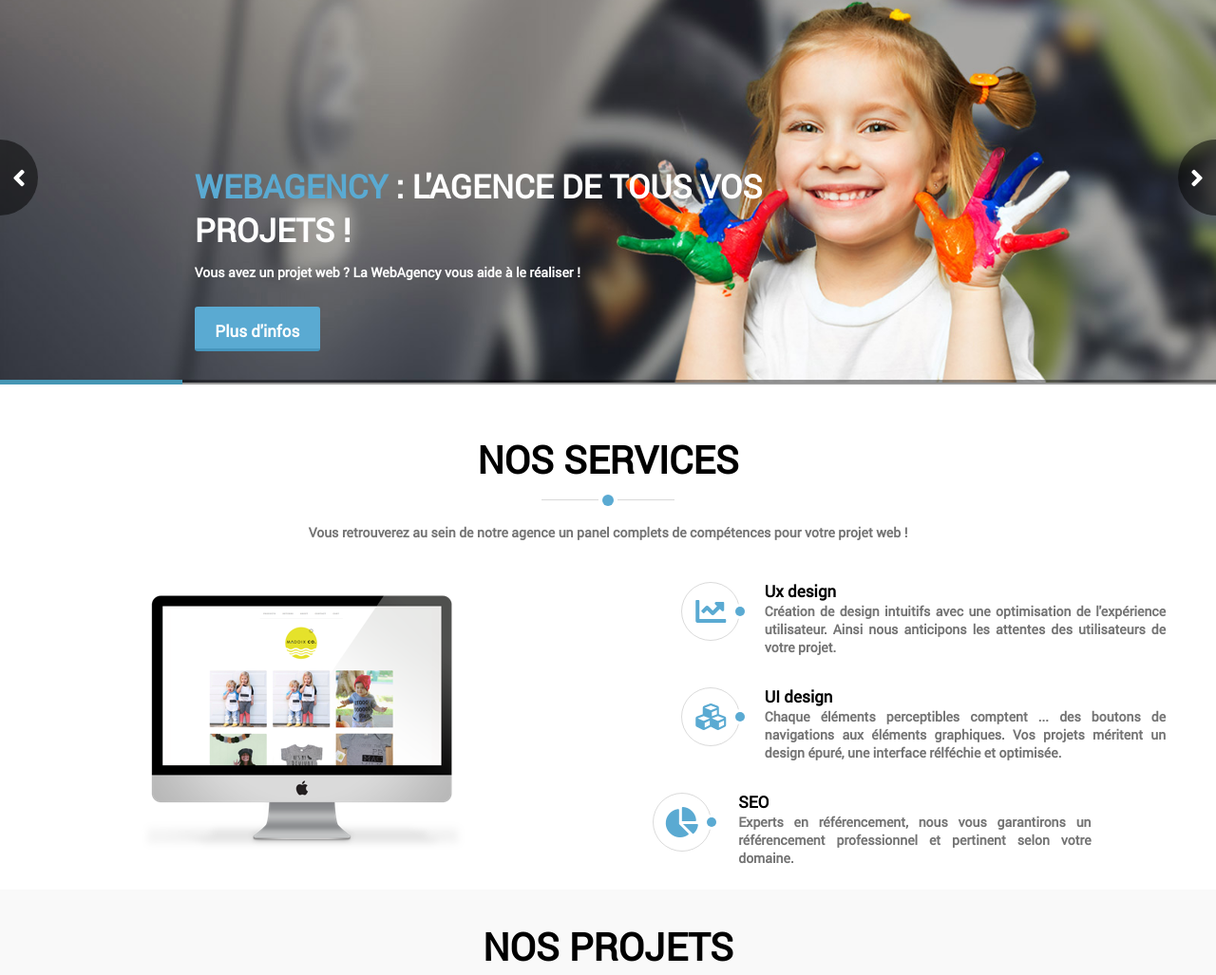
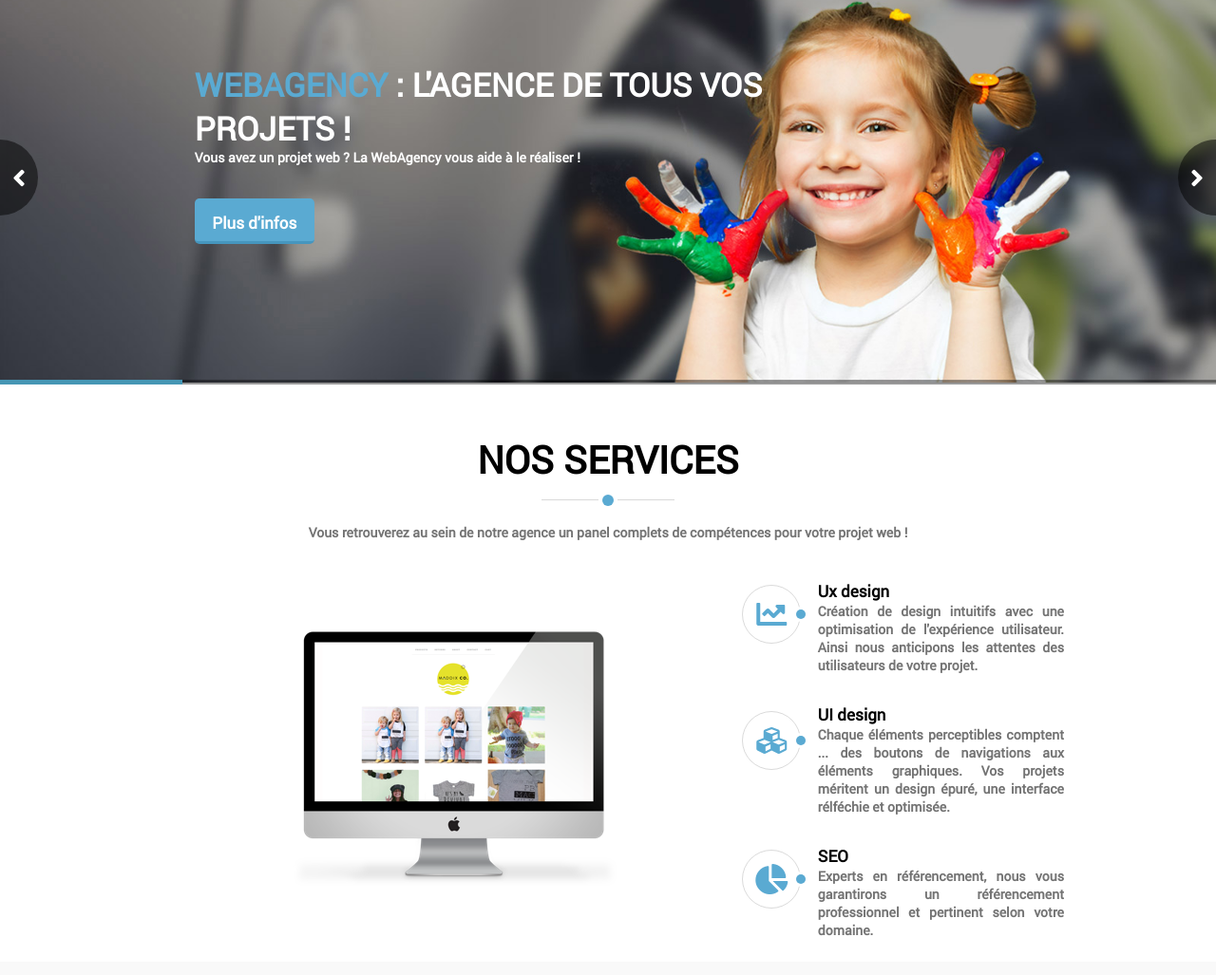
Before and after one commit to Gael-Dedenis/webagency, a plain HTML site: page index.html in a window 1280 px wide. Shown: the part 127-1154 px from the top of the page at 95% size. Drawn offline with Linux system fonts and the light colour scheme; files whose address does not match are found by name.

Commit message:
Correction positionnement

```diff
--- a/CSS/style.css
+++ b/CSS/style.css
@@ -196,18 +196,17 @@ header p {
 	width: 45%;
 	position: absolute;
 	left: 7%;
-	top: 3.4rem;
+	top: 3rem;
 }
 
 header a {
 	position: absolute;
 	left: 7%;
-	top: 9rem;
-	border-radius: 0.3rem;
+	top: 8.2rem;
+	border-radius: 0.5rem;
 	border-bottom: 0.3rem solid rgb(70, 150, 190);
-	padding: 0.8rem 0.6rem;
-	padding-bottom: 0;
-	height: 2rem;
+	padding: 0.3rem;
+	padding-bottom: 0.1rem;
 	text-align: center;
 	text-decoration: none;
 	background-color: rgb(90, 170, 210);
@@ -669,7 +668,7 @@ form textarea {
 	}
 
 	.nav-head a {
-		padding: 3.5rem 0.8rem;
+		padding: 3.2rem 0.8rem;
 	}
 
 	.nav-head a:hover,
@@ -863,6 +862,9 @@ form textarea {
 		width: 20rem;
 	}
 
+	.nav-head a {
+		padding: 3.4rem 0.8rem;
+	}
 	/* ++++++++++  HEADER  ++++++++++ */
 
 	.slider-wrapper i {
@@ -916,7 +918,7 @@ form textarea {
 	.our-services ul {
 		margin-right: -5%;
 		padding: unset;
-		width: 55%;
+		width: 30%;
 	}
 
     .services_competence {
@@ -930,8 +932,7 @@ form textarea {
 	}
 
 	.services_competence p {
-		margin-left: 25%;
-		width: 60%;
+		margin-left: 32.5%;
 		text-align: justify;
 	}
 
@@ -1079,7 +1080,7 @@ form textarea {
 @media screen and (min-width: 1200px) {
 
     h1 {
-		top: 21rem;
+		top: 23%;
 		left: 16%;
 		width: 65rem;
 		font-size: 3.4rem;
@@ -1138,12 +1139,12 @@ form textarea {
 	}
 
 	header p {
-		top: 30rem;
+		top: 40%;
 		left: 16%;
 	}
 
 	header a {
-		top: 36rem;
+		top: 55%;
 		left: 16%;
 		padding-top: 1.4rem;
 		width: 12rem;
@@ -1155,14 +1156,6 @@ form textarea {
 
 	.our-services figure {
 		width: 40%;
-	}
-
-	.our-services li:last-child {
-		margin-right: 8.5rem;
-	}
-
-	.our-services li:last-child i {
-		left: -7.5rem;
 	}
 
 	/* ++++++++++  PORTFOLIO  ++++++++++ */
```
